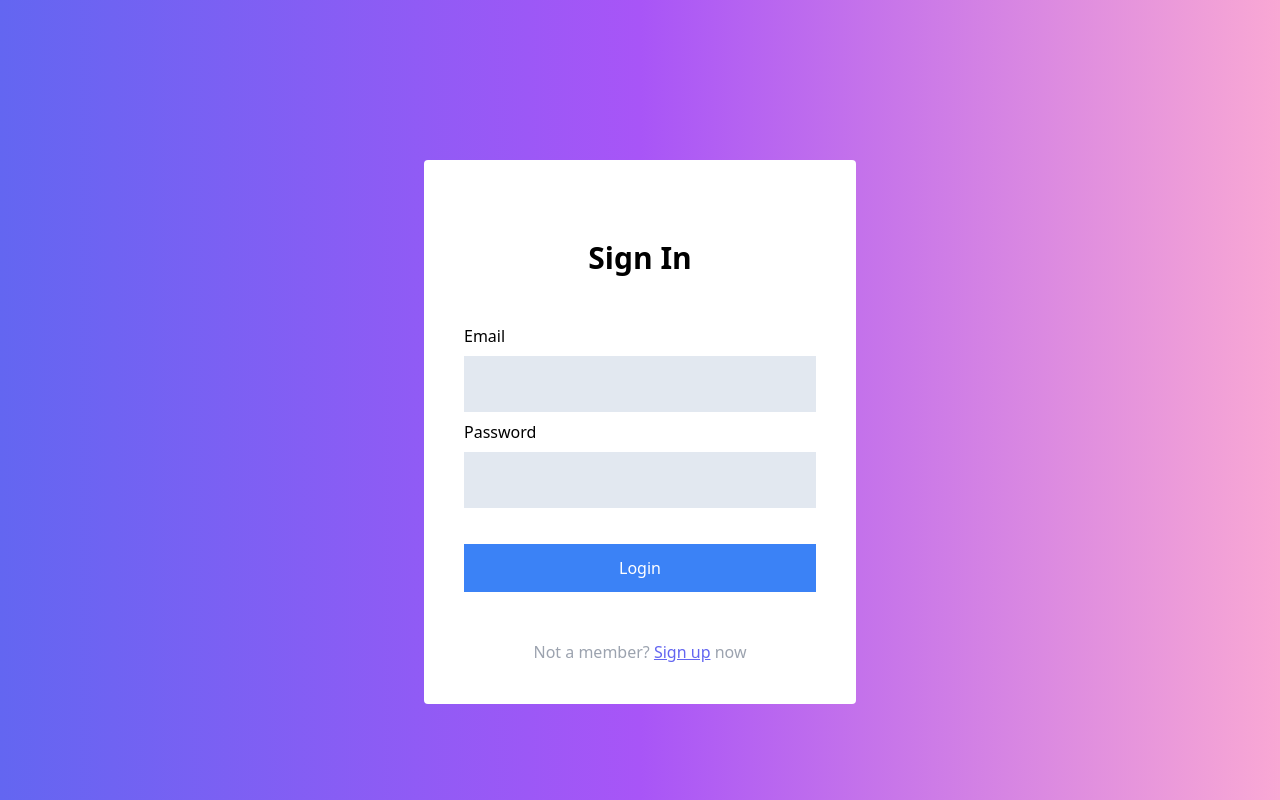
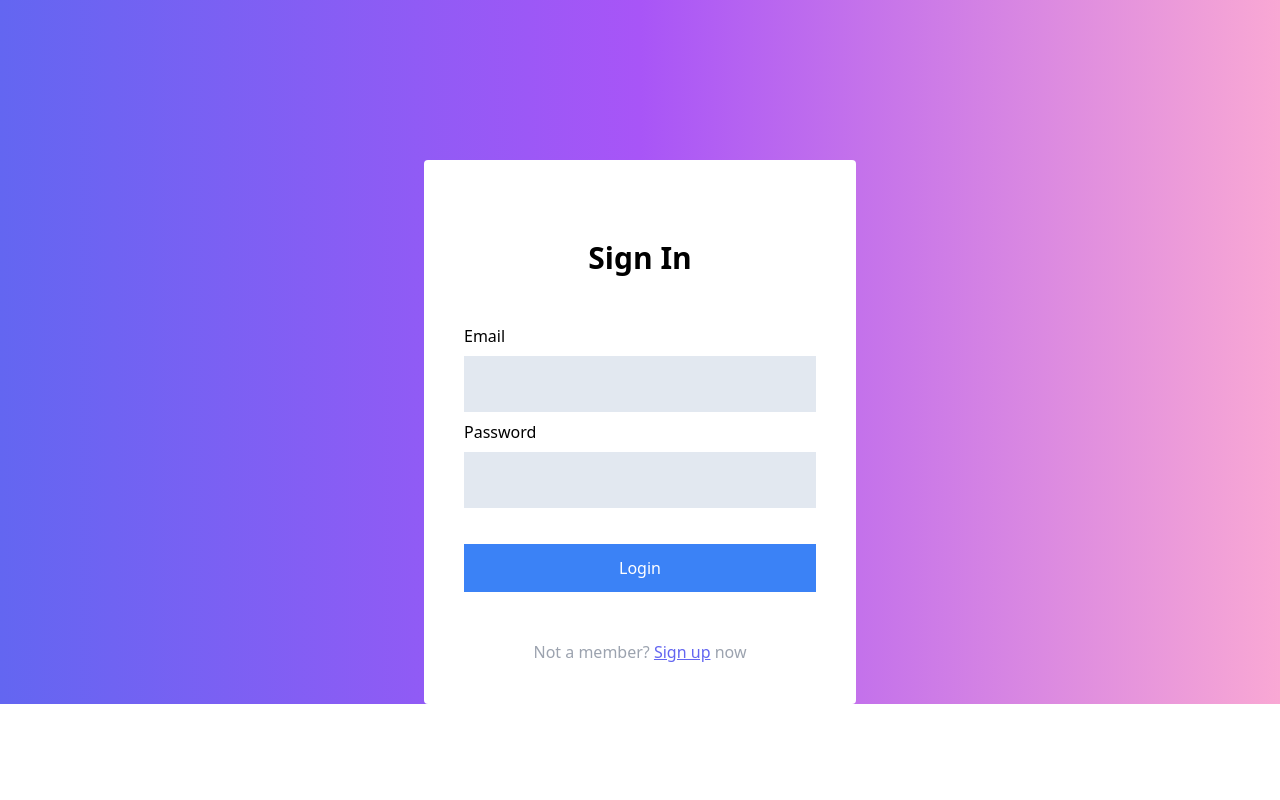
Before and after one commit to Oz996/Portfolio, a React (Vite) app: page /login in a window 1280 px wide. Built offline with nearby package versions, Linux system fonts and the light colour scheme.

Commit message:
general changes

```diff
--- a/src/App.tsx
+++ b/src/App.tsx
@@ -24,7 +24,6 @@ const App = () => {
     <main
       style={{
         color: theme.ui,
-        height: "100vh",
       }}
     >
       <Routes>
--- a/src/components/ProjectCard.tsx
+++ b/src/components/ProjectCard.tsx
@@ -8,7 +8,7 @@ interface props {
 
 const ProjectCard = ({ project }: props) => {
   return (
-    <article className="max-w-[21rem] h-[34rem] bg-slate-800 rounded-xl shadow-lg shadow-gray-600 grid grid-rows-3">
+    <article className="max-w-[21rem] h-[34rem] bg-slate-800 rounded-xl shadow-lg shadow-gray-600 grid grid-rows-3 text-white mx-auto">
       <img
         src={project.image}
         alt={project.title}
@@ -19,14 +19,14 @@ const ProjectCard = ({ project }: props) => {
         <h2 className="font-semibold text-white text-center bg-slate-600">
           {project.title}
         </h2>
-        <p className="text-white mt-5">{project.description}</p>
+        <p className="mt-5">{project.description}</p>
       </div>
       <div className="w-10/12 mx-auto relative top-16 flex justify-between items-center mb-8">
         <Link
           to={project.link}
           target="_blank"
           rel="noopener noreferrer"
-          className="bg-slate-800 hover:bg-white hover:text-black text-white duration-300 p-2 rounded fontsem"
+          className="bg-slate-800 hover:bg-white hover:text-black duration-300 p-2 rounded fontsem"
         >
           Visit Website
         </Link>
@@ -34,9 +34,9 @@ const ProjectCard = ({ project }: props) => {
           to={project.github}
           target="_blank"
           rel="noopener noreferrer"
-          className="flex items-end text-white gap-1 hover:underline-offset-8 hover:opacity-80 cursor-pointer mr-2  duration-300"
+          className="flex items-end gap-1 hover:underline-offset-8 hover:opacity-80 cursor-pointer mr-2  duration-300"
         >
-          <BsGithub size={27} className="text-white cursor-pointer" />
+          <BsGithub size={27} className="cursor-pointer" />
           Github
         </Link>
       </div>
--- a/src/context/DarkThemeContext.tsx
+++ b/src/context/DarkThemeContext.tsx
@@ -3,13 +3,16 @@ import { createContext, useState, ReactElement } from "react";
 interface Theme {
   darkTheme: boolean;
   setDarkTheme: (value: boolean) => void;
-  theme: string | { ui: string; bg: string;};
+  theme: { ui: string; bg: string };
 }
 
 const initialState: Theme = {
   darkTheme: false,
   setDarkTheme: () => {},
-  theme: "",
+  theme: {
+    ui: "",
+    bg: "",
+  },
 };
 
 export const DarkThemeContext = createContext(initialState);
@@ -29,7 +32,9 @@ export const DarkThemeContextProvider = ({
   const theme = darkTheme ? dark : "";
 
   return (
-    <DarkThemeContext.Provider value={{ darkTheme, setDarkTheme, theme }}>
+    <DarkThemeContext.Provider
+      value={{ darkTheme, setDarkTheme, theme } as any}
+    >
       {children}
     </DarkThemeContext.Provider>
   );
--- a/src/index.css
+++ b/src/index.css
@@ -15,5 +15,3 @@ body {
 .poppins {
   font-family: "Poppins", sans-serif;
 }
-
-/*# sourceMappingURL=index.css.map */
```
